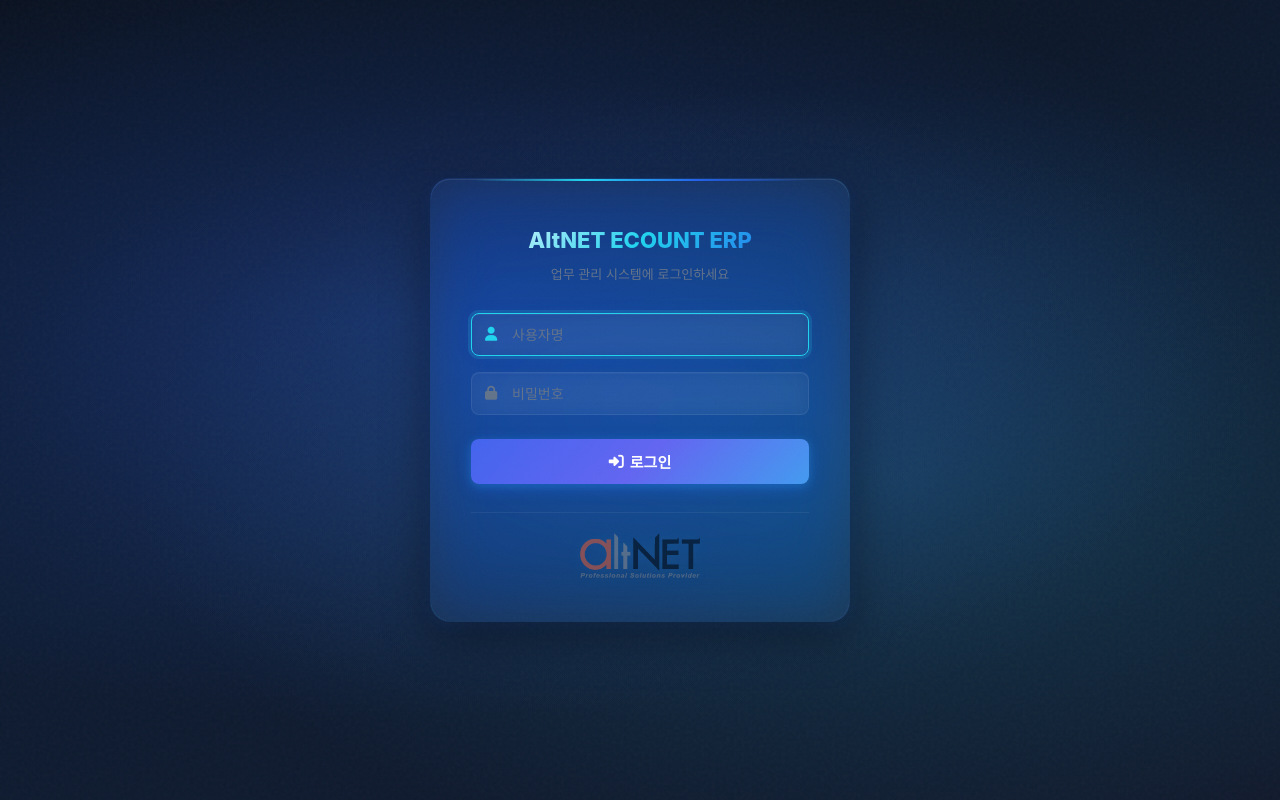
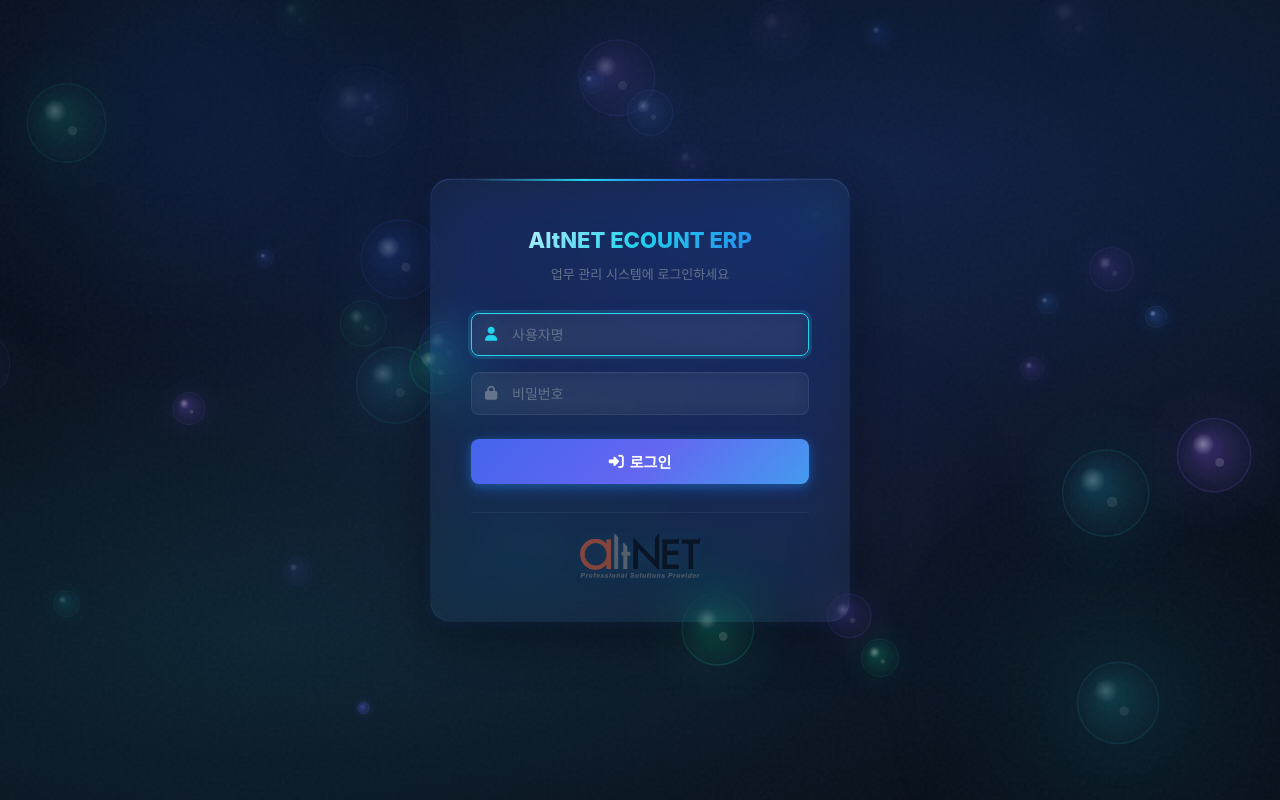
Before and after one commit to shingo0126/AltNET-ECOUNT-ERP, a PHP site: page /index.php?page=login in a window 1280 px wide. Run offline with PHP 8.4, Linux system fonts and the light colour scheme; some web fonts are replaced.

Commit message:
FIX: 물방울 배경 안보이는 문제 해결 - login-wrapper 배경 투명화
- Canvas를 body 직속으로 이동 (position: fixed, z-index: 1)
- login-wrapper 배경을 transparent로 변경 (canvas가 보이도록)
- Canvas 크기를 window.innerWidth/Height 사용
- z-index 레이어: body(bg) → canvas(1) → wrapper(2) → card(10)

```diff
--- a/views/auth/login.php
+++ b/views/auth/login.php
@@ -13,12 +13,16 @@
     #bubbleCanvas {
         position: fixed;
         top: 0; left: 0;
-        width: 100%; height: 100%;
+        width: 100vw; height: 100vh;
         z-index: 1;
         pointer-events: none;
     }
-    /* login-card가 캔버스 위에 오도록 */
-    .login-wrapper { z-index: 2; position: relative; }
+    /* login-wrapper 배경을 투명하게 → body 배경 + canvas 물방울이 보이도록 */
+    .login-wrapper {
+        background: none !important;
+        z-index: 2;
+    }
+    .login-card { z-index: 10 !important; position: relative; }
     </style>
 </head>
 <body>
@@ -27,10 +31,11 @@
     <div class="bg-blob b2"></div>
     <div class="bg-blob b3"></div>
 
-    <!-- Bubble Canvas (물방울 배경) -->
+    <!-- Bubble Canvas: body 직속, fixed 전체화면 (login-wrapper 배경 위에 렌더링) -->
     <canvas id="bubbleCanvas"></canvas>
 
     <div class="login-wrapper">
+
         <div class="login-card" id="loginCard">
             <!-- 2.0: Accent line -->
             <div class="accent-line"></div>
@@ -82,15 +87,16 @@
         var ctx = canvas.getContext('2d');
         var W, H;
         var bubbles = [];
-        var BUBBLE_COUNT = 35;
+        var BUBBLE_COUNT = 40;
 
-        // 색상 팔레트 (기존 테마 조화: 블루/시안/인디고)
+        // 색상 팔레트 (기존 테마 조화)
         var colors = [
             { r: 37,  g: 99,  b: 235 },  // blue-primary
             { r: 34,  g: 211, b: 238 },  // cyan-accent
             { r: 99,  g: 102, b: 241 },  // indigo
             { r: 16,  g: 185, b: 129 },  // emerald
             { r: 59,  g: 130, b: 246 },  // blue-hover
+            { r: 139, g: 92,  b: 246 },  // violet
         ];
 
         function resize() {
@@ -103,19 +109,19 @@
         // 물방울 생성
         function createBubble(startFromBottom) {
             var color = colors[Math.floor(Math.random() * colors.length)];
-            var radius = 4 + Math.random() * 32;  // 4px ~ 36px
+            var radius = 5 + Math.random() * 40;  // 5px ~ 45px 다양한 크기
             return {
                 x: Math.random() * W,
-                y: startFromBottom ? H + radius + Math.random() * 100 : Math.random() * H,
+                y: startFromBottom ? H + radius + Math.random() * 200 : Math.random() * H,
                 r: radius,
-                speedY: 0.3 + Math.random() * 1.2,          // 상승 속도
-                wobbleAmp: 0.3 + Math.random() * 1.5,        // 좌우 흔들림 크기
-                wobbleSpeed: 0.005 + Math.random() * 0.015,   // 흔들림 속도
+                speedY: 0.2 + Math.random() * 1.0,           // 상승 속도
+                wobbleAmp: 0.4 + Math.random() * 2.0,         // 좌우 흔들림 크기
+                wobbleSpeed: 0.008 + Math.random() * 0.02,    // 흔들림 속도
                 wobbleOffset: Math.random() * Math.PI * 2,    // 흔들림 시작 위상
-                opacity: 0.06 + Math.random() * 0.18,         // 투명도 (은은한)
+                opacity: 0.08 + Math.random() * 0.22,         // 투명도
                 color: color,
-                pulseSpeed: 0.003 + Math.random() * 0.008,    // 크기 맥박 속도
-                pulseAmp: 0.08 + Math.random() * 0.12,        // 크기 맥박 정도
+                pulseSpeed: 0.004 + Math.random() * 0.01,     // 크기 맥박 속도
+                pulseAmp: 0.06 + Math.random() * 0.12,        // 크기 맥박 정도
                 t: Math.random() * 1000,                      // 시간 오프셋
             };
         }
@@ -136,43 +142,56 @@
 
             ctx.save();
 
-            // 바깥 글로우
-            var glow = ctx.createRadialGradient(b.x, b.y, r * 0.1, b.x, b.y, r * 1.8);
-            glow.addColorStop(0, 'rgba(' + b.color.r + ',' + b.color.g + ',' + b.color.b + ',' + (alpha * 0.5) + ')');
+            // 1) 바깥 글로우 (부드러운 빛번짐)
+            var glow = ctx.createRadialGradient(b.x, b.y, r * 0.2, b.x, b.y, r * 2.2);
+            glow.addColorStop(0, 'rgba(' + b.color.r + ',' + b.color.g + ',' + b.color.b + ',' + (alpha * 0.4) + ')');
             glow.addColorStop(1, 'rgba(' + b.color.r + ',' + b.color.g + ',' + b.color.b + ',0)');
             ctx.fillStyle = glow;
             ctx.beginPath();
-            ctx.arc(b.x, b.y, r * 1.8, 0, Math.PI * 2);
+            ctx.arc(b.x, b.y, r * 2.2, 0, Math.PI * 2);
             ctx.fill();
 
-            // 메인 물방울 (반투명 원)
-            var grad = ctx.createRadialGradient(b.x - r * 0.3, b.y - r * 0.3, r * 0.1, b.x, b.y, r);
-            grad.addColorStop(0, 'rgba(' + b.color.r + ',' + b.color.g + ',' + b.color.b + ',' + (alpha * 1.2) + ')');
-            grad.addColorStop(0.7, 'rgba(' + b.color.r + ',' + b.color.g + ',' + b.color.b + ',' + (alpha * 0.6) + ')');
-            grad.addColorStop(1, 'rgba(' + b.color.r + ',' + b.color.g + ',' + b.color.b + ',' + (alpha * 0.1) + ')');
+            // 2) 메인 물방울 (반투명 그래디언트 원)
+            var grad = ctx.createRadialGradient(b.x - r * 0.3, b.y - r * 0.3, r * 0.05, b.x, b.y, r);
+            grad.addColorStop(0, 'rgba(' + b.color.r + ',' + b.color.g + ',' + b.color.b + ',' + (alpha * 1.5) + ')');
+            grad.addColorStop(0.5, 'rgba(' + b.color.r + ',' + b.color.g + ',' + b.color.b + ',' + (alpha * 0.7) + ')');
+            grad.addColorStop(1, 'rgba(' + b.color.r + ',' + b.color.g + ',' + b.color.b + ',' + (alpha * 0.15) + ')');
             ctx.fillStyle = grad;
             ctx.beginPath();
             ctx.arc(b.x, b.y, r, 0, Math.PI * 2);
             ctx.fill();
 
-            // 테두리 (물방울 느낌)
-            ctx.strokeStyle = 'rgba(' + b.color.r + ',' + b.color.g + ',' + b.color.b + ',' + (alpha * 0.8) + ')';
-            ctx.lineWidth = 1;
+            // 3) 테두리 (물방울 윤곽)
+            ctx.strokeStyle = 'rgba(' + b.color.r + ',' + b.color.g + ',' + b.color.b + ',' + (alpha * 1.0) + ')';
+            ctx.lineWidth = r > 20 ? 1.5 : 0.8;
             ctx.beginPath();
             ctx.arc(b.x, b.y, r, 0, Math.PI * 2);
             ctx.stroke();
 
-            // 하이라이트 (빛 반사)
-            var hlX = b.x - r * 0.28;
-            var hlY = b.y - r * 0.28;
-            var hlR = r * 0.25;
+            // 4) 하이라이트 (빛 반사 — 물방울 특유의 반짝임)
+            if (r > 8) {
+                var hlX = b.x - r * 0.3;
+                var hlY = b.y - r * 0.3;
+                var hlR = r * 0.3;
                 var hlGrad = ctx.createRadialGradient(hlX, hlY, 0, hlX, hlY, hlR);
-            hlGrad.addColorStop(0, 'rgba(255,255,255,' + (alpha * 1.5) + ')');
+                hlGrad.addColorStop(0, 'rgba(255,255,255,' + (alpha * 2.0) + ')');
                 hlGrad.addColorStop(1, 'rgba(255,255,255,0)');
                 ctx.fillStyle = hlGrad;
                 ctx.beginPath();
                 ctx.arc(hlX, hlY, hlR, 0, Math.PI * 2);
                 ctx.fill();
+            }
+
+            // 5) 작은 보조 하이라이트
+            if (r > 15) {
+                var hl2X = b.x + r * 0.15;
+                var hl2Y = b.y + r * 0.2;
+                var hl2R = r * 0.12;
+                ctx.fillStyle = 'rgba(255,255,255,' + (alpha * 0.8) + ')';
+                ctx.beginPath();
+                ctx.arc(hl2X, hl2Y, hl2R, 0, Math.PI * 2);
+                ctx.fill();
+            }
 
             ctx.restore();
         }
@@ -190,13 +209,13 @@
                 b.t++;
 
                 // 화면 위로 사라지면 아래에서 새로 생성
-                if (b.y < -b.r * 2) {
+                if (b.y < -b.r * 3) {
                     bubbles[i] = createBubble(true);
                 }
 
                 // 좌우 벗어나면 반대쪽으로
-                if (b.x < -b.r) b.x = W + b.r;
-                if (b.x > W + b.r) b.x = -b.r;
+                if (b.x < -b.r * 2) b.x = W + b.r;
+                if (b.x > W + b.r * 2) b.x = -b.r;
 
                 drawBubble(b);
             }
```
Lines whose indentation alone changed are shown as unchanged.
